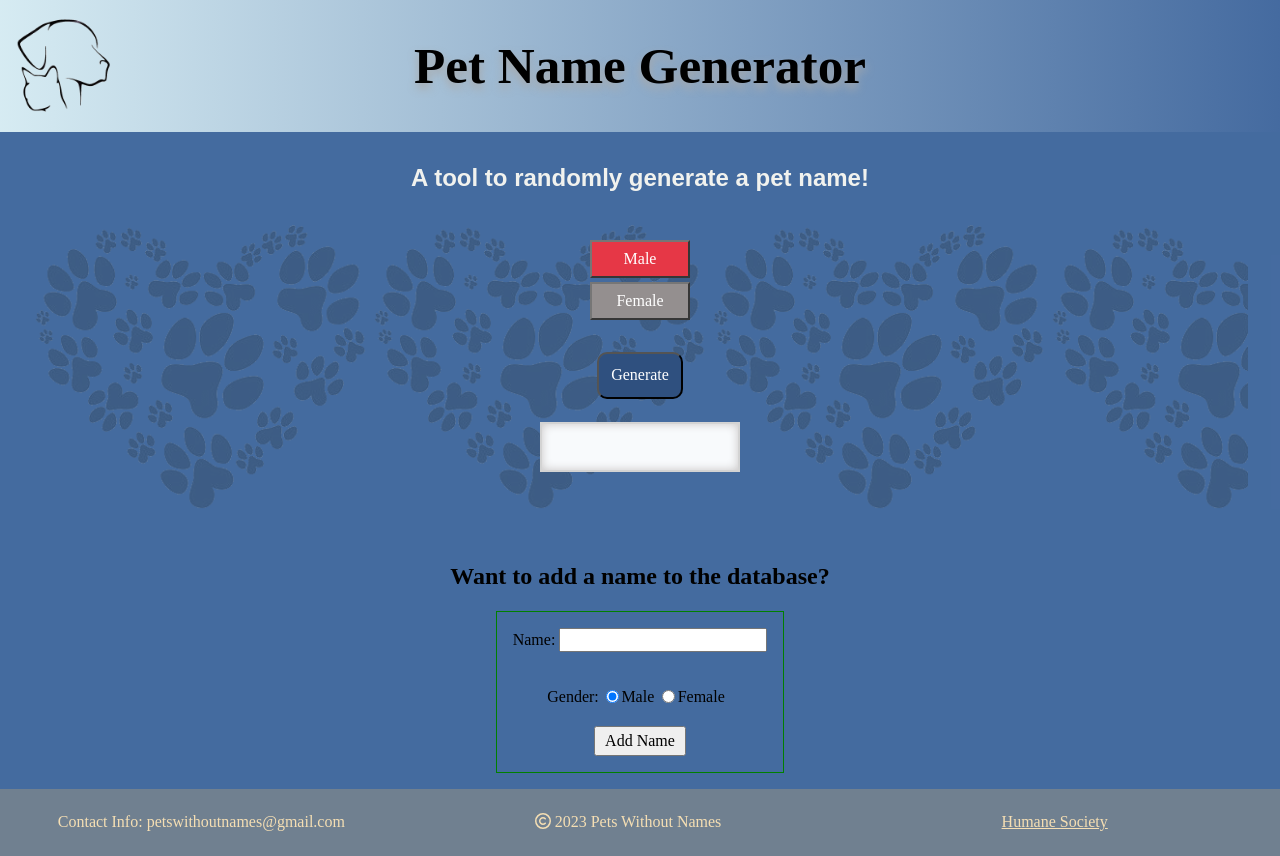
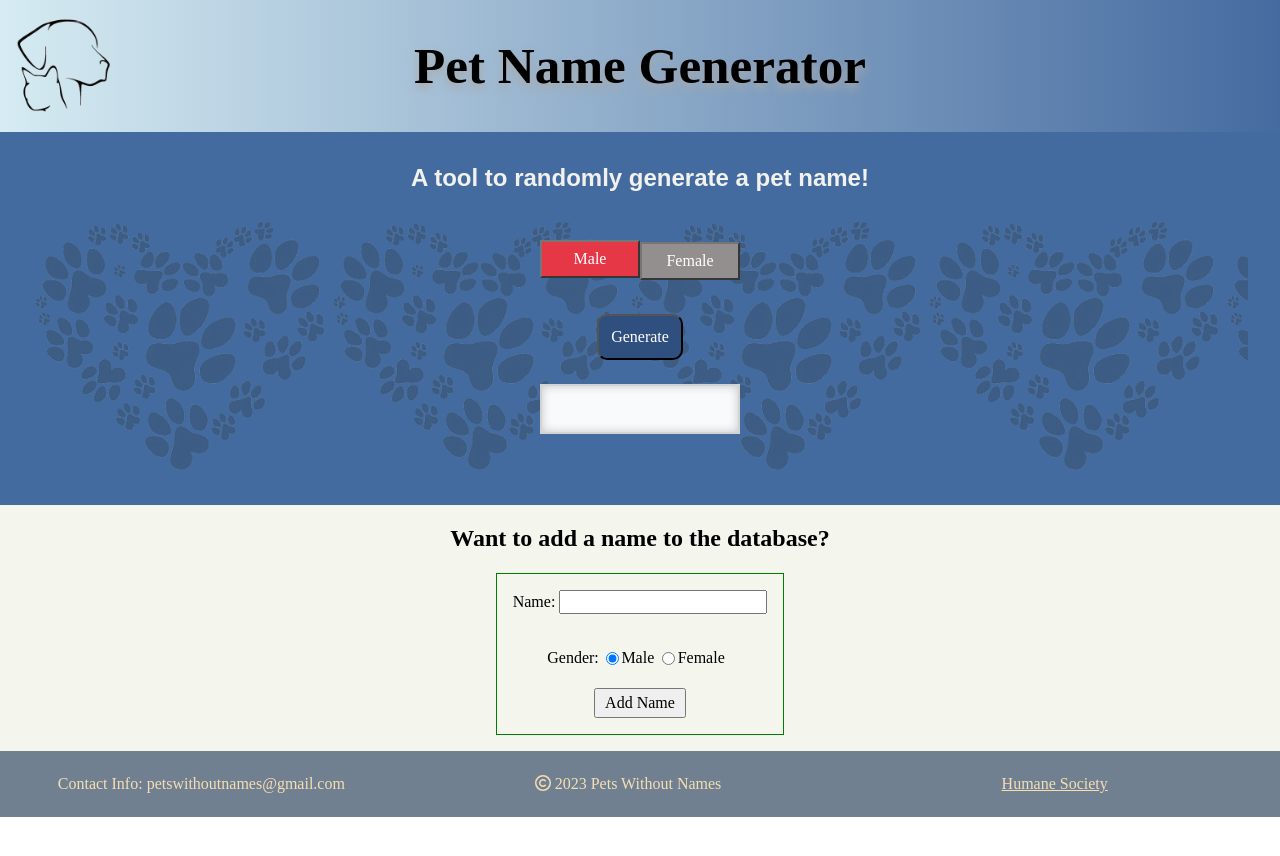
Before and after one commit to Pets-without-names/Jax-Pet-Names, a React (Create React App) app in the folder client/: page / in a window 1280 px wide. After the commit the page ends 817 px from the top, so only its background shows below. Built offline with nearby package versions, Linux system fonts and the light colour scheme; no server answers; a web font is replaced by a local one.

Commit message:
added dark mode colors for main.js

```diff
--- a/client/src/styles/addName.css
+++ b/client/src/styles/addName.css
@@ -1,5 +1,9 @@
+:root {
+
+}
+
 .add-name-container {
-  background-color: var(--main-bg-color);
+  background-color: var(--add-name-bg);
   display: -webkit-box;
   display: -ms-flexbox;
   display: flex;
--- a/client/src/styles/header.css
+++ b/client/src/styles/header.css
@@ -3,8 +3,6 @@
 /* custom header properties: */
 :root {
   --header-bg-color: hsla(215, 72%, 31%, 0.8);
-  --main-bg-color: hsla(215, 72%, 31%, 0.8);
-  --dark-bg-color: hsla(0, 0, 0);
 }
 
 /* main styling */
@@ -71,6 +69,6 @@ header > img {
 
 @media (prefers-color-scheme: dark) {
   :root {
-    --header-bg-color: hsla(0, 0%, 0%);
+    --header-bg-color: hsla(0, 0%, 0%, 0.85);
   }
 }
--- a/client/src/styles/main.css
+++ b/client/src/styles/main.css
@@ -2,11 +2,14 @@
 
 /* property variables: */
 :root {
-  /* --main-bg-color: hsl(80, 33%, 95%); */
+  --main-bg-color: hsla(215, 72%, 31%, 0.8);
+  --dark-bg-color: hsla(0, 0, 0);
+  --add-name-bg: hsl(80, 33%, 95%);
   --active-btn-color: hsl(355, 78%, 56%);
   --inactive-btn-color: hsl(0, 2%, 57%);
   --generate-btn-color: hsl(215, 46%, 34%);
   --results-bg-color: hsl(210, 40%, 98%);
+  --results-color: hsl(0, 0, 0);
   --dark-bg-color: hsl(220, 13%, 27%);
   --dark-bg-font: hsl(75, 12%, 94%);
 }
@@ -192,6 +195,8 @@ main h2 {
 
 .card-container p {
   text-align: center;
+  color: var(--results-color);
+}
 
 @media screen and (min-width: 550px) {
   .gender-btn-container {
@@ -217,4 +222,11 @@ main h2 {
     bottom: 0;
   }
 }
+
+@media (prefers-color-scheme: dark) {
+  :root {
+    --main-bg-color: hsla(0, 0%, 0%, 0.85);
+    --results-bg-color: hsla(0, 3%, 15%, 0.8);
+    --results-color: rgb(255, 255, 255);
   }
+}
```
Also changed, not shown: client/src/index.css (+13 -0 lines). Lines whose indentation alone changed are shown as unchanged.
